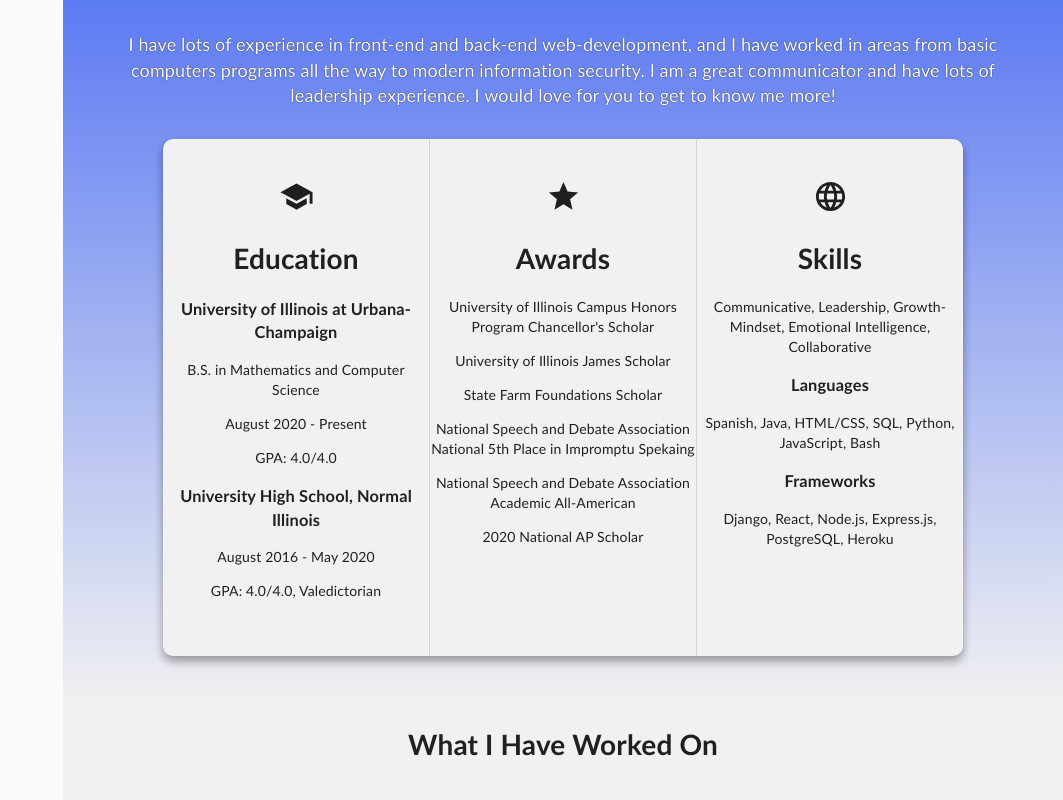
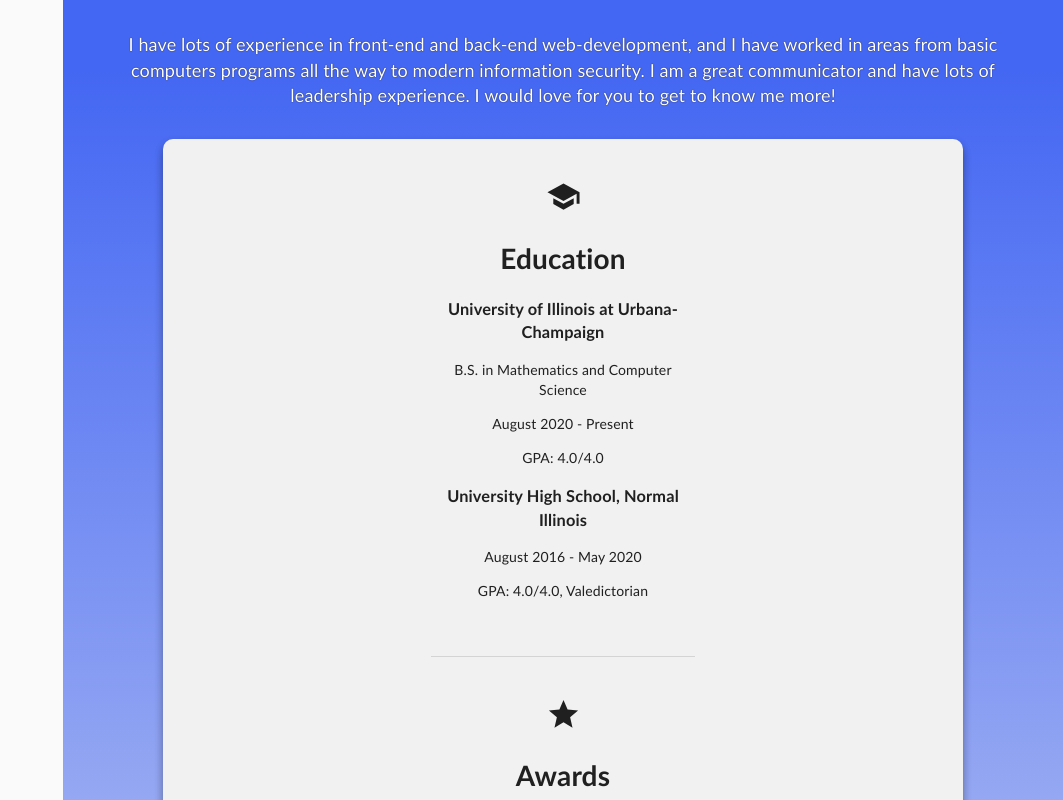
Before and after one commit to nrking0/portfolio, a React (Create React App) app: page / in a window 1280 px wide. Shown: the part 1120-1920 px from the top of the page, without its empty margins (217-1280 px from the left). Built offline with nearby package versions, Linux system fonts and the light colour scheme.

Commit message:
fixed css on containers in project

```diff
--- a/src/Components/About/About.css
+++ b/src/Components/About/About.css
@@ -47,7 +47,7 @@
     text-shadow: black 0px 0px 2px;
 }
 
-@media only screen and (max-width: 1200px) {
+@media only screen and (max-width: 1300px) {
     .myInfo {
         flex-direction: column;
     }
--- a/src/Components/About/About.js
+++ b/src/Components/About/About.js
@@ -58,7 +58,7 @@
                     <p>August 2016 - May 2020</p>
                     <p>GPA: 4.0/4.0, Valedictorian</p>
                 </div>
-                {(size.width > 1200) ? (
+                {(size.width > 1300) ? (
                     <Divider orientation="vertical" flexItem={true}></Divider>
                 ):(
                     <Divider orientation="horizontal" ></Divider>
@@ -73,7 +73,7 @@
                     <p>National Speech and Debate Association Academic All-American</p>
                     <p>2020 National AP Scholar</p>
                 </div>
-                {(size.width > 1200) ? (
+                {(size.width > 1300) ? (
                     <Divider orientation="vertical" flexItem={true}></Divider>
                 ):(
                     <Divider orientation="horizontal"></Divider>
--- a/src/Components/Projects/Projects.css
+++ b/src/Components/Projects/Projects.css
@@ -5,6 +5,9 @@
     padding-bottom: 5%;
 }
 
+.pDescrip {
+    margin: 4%;
+}
 
 .projectItemList {
     margin: auto;
@@ -37,11 +40,6 @@
 .voteImage {
     width: 110%;
 }
-
-
-
-
-
 
 
 
@@ -215,7 +213,7 @@
 
 } */
 
-@media screen and (max-width: 736px) {
+/* @media screen and (max-width: 736px) {
 
 
 
@@ -223,7 +221,7 @@
         margin: auto;
     }
 
-}
+} */
 
 @media screen and (max-width: 980px) {
 
--- a/src/Components/Projects/Projects.js
+++ b/src/Components/Projects/Projects.js
@@ -1,7 +1,6 @@
 import React from 'react';
 import './Projects.css';
 import { Element } from 'react-scroll';
-import { FormatAlignJustify } from '@material-ui/icons';
 import Button from '@material-ui/core/Button';
 
 const Projects = (props) => {
@@ -9,6 +8,9 @@
     return (
         <Element id="Projects" name="Projects">
             <h1>What I Have Worked On</h1>
+            <p className="pDescrip">I have worked on a wide variety of projects. My main focus for big projects over the past year has been on web-development. I have utilized multiple frameworks in many different languages.
+            My projects have included front-end and back-end work from myself. Additionally, I am always continuing to find new projects to work on in web-development and in other areas such as information security and machine learning.
+            Here are some of my most recent works!</p>
             <section style={{margin: 'auto', justifyContent: 'center'}}class="main items">
                     <article style={{width: '40vh', marginBottom: '5%'}} class="item">
                         <header>
```
